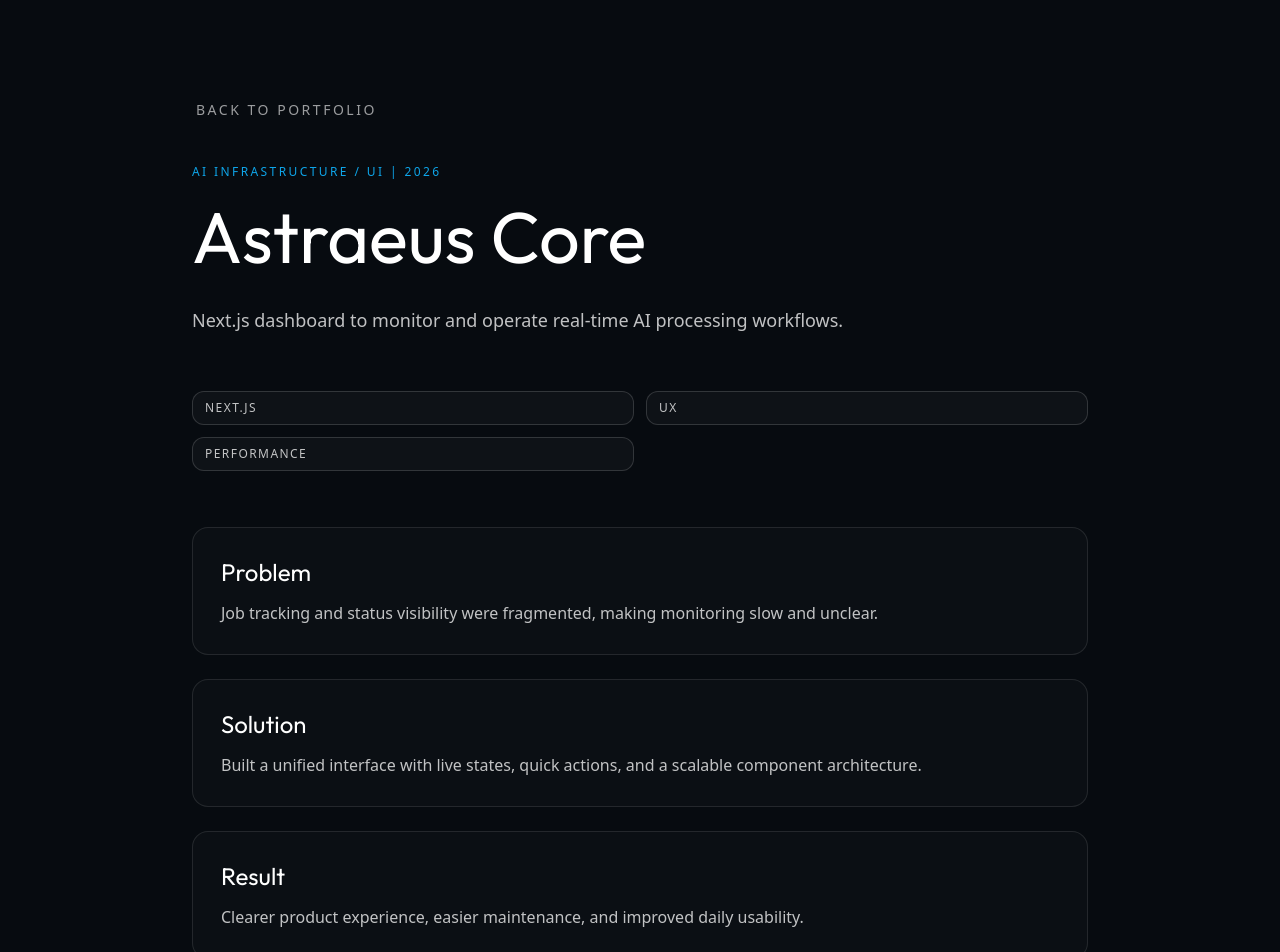
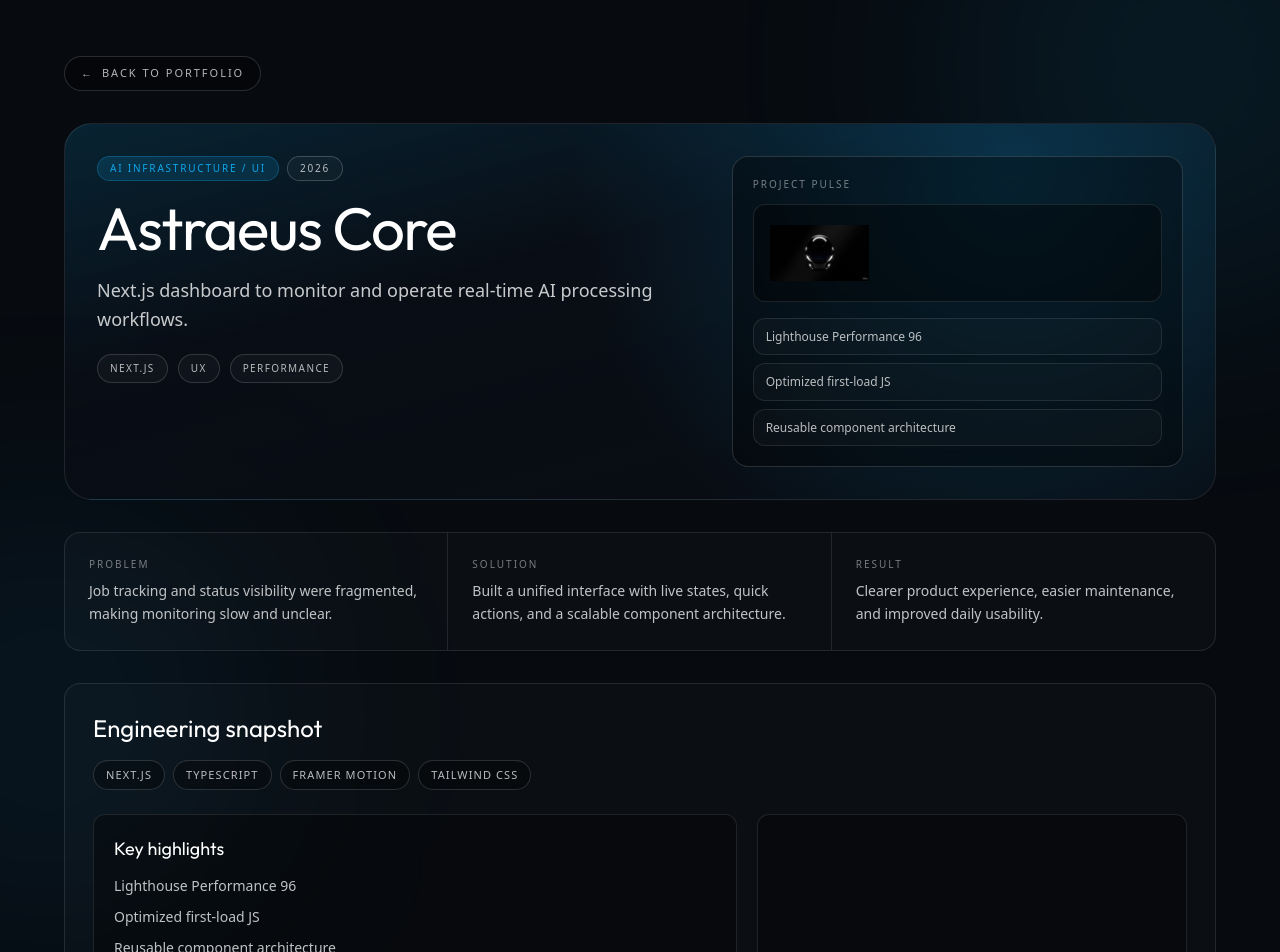
Before and after one commit to Alexis072002/portfolio_pro, a Next.js app: page /projects/astraeus-core in a window 1280 px wide. Shown: the top 952 px of the page. Built offline with nearby package versions, Linux system fonts and the light colour scheme.

Commit message:
feat: Implement Mermaid diagram rendering and overhaul project detail page presentation with architecture visualization and enhanced data display.

```diff
--- a/src/app/projects/[slug]/page.tsx
+++ b/src/app/projects/[slug]/page.tsx
@@ -4,6 +4,7 @@
 import { notFound } from 'next/navigation'
 import { PORTFOLIO_PROJECTS } from '@/data/projects'
 import { ProjectScreenshotsCarousel } from '@/components/Work/ProjectScreenshotsCarousel'
+import { MermaidDiagram } from '@/components/Work/MermaidDiagram'
 
 interface ProjectPageProps {
     params: Promise<{
@@ -67,37 +68,85 @@
         notFound()
     }
 
+    const keyMetrics = project.metrics.slice(0, 4)
+    const hasArchitecture = Boolean(project.architecture)
+    const projectNarrative = [
+        { label: 'Problem', value: project.problem },
+        { label: 'Solution', value: project.solution },
+        { label: 'Result', value: project.result }
+    ]
+
     return (
-        <main className="w-full min-h-screen bg-background px-4 sm:px-6 py-16 md:py-24">
-            <article className="max-w-4xl mx-auto">
+        <main className="relative w-full min-h-screen bg-background px-4 sm:px-6 py-10 md:py-14 overflow-hidden">
+            <div className="pointer-events-none absolute -top-40 right-[-8rem] h-[28rem] w-[28rem] rounded-full bg-accent/10 blur-[120px]" />
+            <div className="pointer-events-none absolute top-[32rem] left-[-10rem] h-[26rem] w-[26rem] rounded-full bg-accent/8 blur-[120px]" />
+
+            <article className="relative max-w-6xl mx-auto space-y-6 md:space-y-8">
                 <Link
                     href={backHref}
-                    className="inline-flex items-center text-sm uppercase tracking-[0.18em] text-white/60 hover:text-accent transition-colors focus-visible:outline-none focus-visible:ring-2 focus-visible:ring-accent rounded-md px-1 py-1"
+                    className="inline-flex items-center gap-2 rounded-full border border-white/15 bg-black/40 px-4 py-2 text-[11px] font-medium uppercase tracking-[0.18em] text-white/70 transition-colors hover:border-accent/50 hover:text-accent focus-visible:outline-none focus-visible:ring-2 focus-visible:ring-accent"
                 >
+                    <span aria-hidden>←</span>
                     Back to portfolio
                 </Link>
 
-                <header className="mt-8 md:mt-10">
-                    <p className="text-accent text-xs tracking-[0.2em] uppercase mb-3">
-                        {project.category} | {project.year}
-                    </p>
-                    <h1 className="text-4xl sm:text-5xl md:text-7xl font-serif text-white leading-tight">
+                <section className="relative overflow-hidden rounded-[1.75rem] border border-white/10 bg-[linear-gradient(165deg,rgba(14,165,233,0.16)_0%,rgba(10,15,24,0.65)_38%,rgba(8,12,18,0.95)_100%)] p-5 sm:p-6 md:p-8">
+                    <div className="pointer-events-none absolute inset-0 bg-[radial-gradient(circle_at_82%_15%,rgba(14,165,233,0.24),transparent_44%)]" />
+                    <div className="relative grid gap-6 lg:grid-cols-[1.15fr_0.85fr]">
+                        <header>
+                            <div className="mb-4 flex flex-wrap items-center gap-2">
+                                <span className="inline-flex items-center rounded-full border border-accent/30 bg-accent/15 px-3 py-1 text-[10px] uppercase tracking-[0.18em] text-accent">
+                                    {project.category}
+                                </span>
+                                <span className="inline-flex items-center rounded-full border border-white/20 bg-white/[0.03] px-3 py-1 text-[10px] uppercase tracking-[0.18em] text-white/70">
+                                    {project.year}
+                                </span>
+                            </div>
+
+                            <h1 className="text-3xl sm:text-4xl md:text-6xl font-serif text-white leading-[1.05] tracking-tight">
                                 {project.title}
                             </h1>
-                    <p className="mt-6 text-white/75 text-base sm:text-lg leading-relaxed max-w-3xl">
+                            <p className="mt-4 text-white/78 text-sm sm:text-base md:text-lg leading-relaxed max-w-3xl">
                                 {project.summary}
                             </p>
-                </header>
 
-                <section className="mt-10 md:mt-14 grid grid-cols-1 sm:grid-cols-2 gap-3">
+                            <div className="mt-5 flex flex-wrap gap-2.5">
                                 {project.tags.map((tag) => (
                                     <span
                                         key={tag}
-                            className="inline-flex items-center rounded-xl border border-white/15 bg-white/[0.03] px-3 py-2 text-xs tracking-[0.12em] uppercase text-white/75"
+                                        className="inline-flex items-center rounded-full border border-white/15 bg-white/[0.03] px-3 py-1.5 text-[10px] tracking-[0.14em] uppercase text-white/70"
                                     >
                                         {tag}
                                     </span>
                                 ))}
+                            </div>
+                        </header>
+
+                        <aside className="rounded-2xl border border-white/15 bg-black/35 p-4 md:p-5 backdrop-blur-md">
+                            <p className="text-white/45 text-[10px] uppercase tracking-[0.2em]">Project pulse</p>
+                            <div className="mt-3 rounded-xl border border-white/10 bg-black/40 px-4 py-5">
+                                <div className="relative h-14 w-full">
+                                    <Image
+                                        src={project.imageUrl}
+                                        alt={`${project.title} identity`}
+                                        fill
+                                        className="object-contain object-left"
+                                        sizes="(max-width: 1024px) 220px, 280px"
+                                    />
+                                </div>
+                            </div>
+                            <ul className="mt-4 space-y-2">
+                                {keyMetrics.map((metric) => (
+                                    <li
+                                        key={metric}
+                                        className="rounded-xl border border-white/10 bg-white/[0.02] px-3 py-2 text-xs leading-relaxed text-white/72"
+                                    >
+                                        {metric}
+                                    </li>
+                                ))}
+                            </ul>
+                        </aside>
+                    </div>
                 </section>
 
                 <ProjectScreenshotsCarousel
@@ -105,42 +154,28 @@
                     imageUrls={project.screenshotUrls ?? []}
                 />
 
-                {project.architecture && (
-                    <section className="mt-10 md:mt-14 grid grid-cols-1 lg:grid-cols-[1.2fr_0.8fr] gap-6">
-                        <div className="rounded-2xl border border-white/10 bg-white/[0.02] p-5 md:p-7">
-                            <h2 className="text-white text-xl md:text-2xl font-serif mb-3">Architecture</h2>
-                            <p className="text-white/75 leading-relaxed mb-6">
+                {hasArchitecture && project.architecture && (
+                    <section className="rounded-2xl border border-white/10 bg-white/[0.02] p-5 md:p-7">
+                        <div className="mb-5 flex flex-wrap items-center justify-between gap-3">
+                            <h2 className="text-white text-xl md:text-2xl font-serif">Architecture</h2>
+                            <span className="rounded-full border border-accent/35 bg-accent/12 px-3 py-1 text-[10px] uppercase tracking-[0.2em] text-accent">
+                                Core
+                            </span>
+                        </div>
+                        <p className="text-white/75 leading-relaxed text-sm sm:text-base max-w-4xl">
                             {project.architecture.summary}
                         </p>
 
-                            <div className="space-y-5">
-                                <div>
-                                    <h3 className="text-white text-sm uppercase tracking-[0.18em] mb-2">Monorepo structure</h3>
-                                    <ul className="space-y-2">
-                                        {project.architecture.monorepo.map((item) => (
-                                            <li key={item} className="text-white/75 leading-relaxed">
-                                                {item}
-                                            </li>
-                                        ))}
-                                    </ul>
-                                </div>
-                                <div>
-                                    <h3 className="text-white text-sm uppercase tracking-[0.18em] mb-2">Runtime flow</h3>
-                                    <ul className="space-y-2">
-                                        {project.architecture.runtime.map((item) => (
-                                            <li key={item} className="text-white/75 leading-relaxed">
-                                                {item}
-                                            </li>
-                                        ))}
-                                    </ul>
-                                </div>
-                            </div>
-                        </div>
-
-                        <div className="rounded-2xl border border-white/10 bg-white/[0.02] p-5 md:p-7">
-                            <h3 className="text-white text-sm uppercase tracking-[0.18em] mb-4">Architecture diagram</h3>
-                            <div className="relative aspect-[16/11] rounded-xl border border-dashed border-white/20 bg-background/60 overflow-hidden">
-                                {project.architecture.diagramImageUrl ? (
+                        <div className="mt-5 grid grid-cols-1 xl:grid-cols-[1.15fr_0.85fr] gap-5">
+                            <div className="rounded-xl border border-white/10 bg-black/35 p-4 md:p-5">
+                                <h3 className="text-white text-[11px] uppercase tracking-[0.18em] mb-3">Architecture diagram</h3>
+                                <div className="relative aspect-[16/9] rounded-lg border border-dashed border-white/20 bg-background/65 overflow-hidden">
+                                    {project.architecture.mermaidDefinition ? (
+                                        <MermaidDiagram
+                                            definition={project.architecture.mermaidDefinition}
+                                            className="absolute inset-0 flex items-center justify-center p-2"
+                                        />
+                                    ) : project.architecture.diagramImageUrl ? (
                                         <Image
                                             src={project.architecture.diagramImageUrl}
                                             alt={project.architecture.diagramAlt ?? `${project.title} architecture diagram`}
@@ -156,80 +191,116 @@
                                     )}
                                 </div>
                             </div>
+
+                            <div className="rounded-xl border border-white/10 bg-black/35 p-4 md:p-5">
+                                <div className="space-y-5">
+                                    <div>
+                                        <h3 className="text-white text-[11px] uppercase tracking-[0.18em] mb-3">Monorepo</h3>
+                                        <ul className="space-y-2">
+                                            {project.architecture.monorepo.map((item) => (
+                                                <li key={item} className="text-white/72 text-sm leading-relaxed">{item}</li>
+                                            ))}
+                                        </ul>
+                                    </div>
+                                    <div className="h-px bg-white/10" />
+                                    <div>
+                                        <h3 className="text-white text-[11px] uppercase tracking-[0.18em] mb-3">Runtime flow</h3>
+                                        <ul className="space-y-2">
+                                            {project.architecture.runtime.map((item) => (
+                                                <li key={item} className="text-white/72 text-sm leading-relaxed">{item}</li>
+                                            ))}
+                                        </ul>
+                                    </div>
+                                </div>
+                            </div>
+                        </div>
                     </section>
                 )}
 
-                <section className="mt-10 md:mt-14 space-y-6">
-                    <div className="rounded-2xl border border-white/10 bg-white/[0.02] p-5 md:p-7">
-                        <h2 className="text-white text-xl md:text-2xl font-serif mb-3">Problem</h2>
-                        <p className="text-white/75 leading-relaxed">{project.problem}</p>
+                <section className="rounded-2xl border border-white/10 bg-white/[0.02] overflow-hidden">
+                    <div className="grid grid-cols-1 md:grid-cols-3">
+                        {projectNarrative.map((item, index) => (
+                            <div
+                                key={item.label}
+                                className={[
+                                    'p-5 md:p-6',
+                                    index < projectNarrative.length - 1 ? 'border-b md:border-b-0 md:border-r border-white/10' : ''
+                                ].join(' ')}
+                            >
+                                <p className="text-white/45 text-[10px] uppercase tracking-[0.2em] mb-2">{item.label}</p>
+                                <p className="text-white/75 leading-relaxed text-sm">{item.value}</p>
                             </div>
-                    <div className="rounded-2xl border border-white/10 bg-white/[0.02] p-5 md:p-7">
-                        <h2 className="text-white text-xl md:text-2xl font-serif mb-3">Solution</h2>
-                        <p className="text-white/75 leading-relaxed">{project.solution}</p>
-                    </div>
-                    <div className="rounded-2xl border border-white/10 bg-white/[0.02] p-5 md:p-7">
-                        <h2 className="text-white text-xl md:text-2xl font-serif mb-3">Result</h2>
-                        <p className="text-white/75 leading-relaxed">{project.result}</p>
+                        ))}
                     </div>
                 </section>
 
-                <section className="mt-10 md:mt-14 grid grid-cols-1 md:grid-cols-2 gap-6">
-                    <div className="rounded-2xl border border-white/10 bg-white/[0.02] p-5 md:p-7">
-                        <h3 className="text-white text-lg font-serif mb-4">Key highlights</h3>
-                        <ul className="space-y-2">
-                            {project.metrics.map((metric) => (
-                                <li key={metric} className="text-white/75">{metric}</li>
+                <section className="rounded-2xl border border-white/10 bg-white/[0.02] p-5 md:p-7">
+                    <h2 className="text-white text-xl md:text-2xl font-serif">Engineering snapshot</h2>
+                    <div className="mt-4 flex flex-wrap gap-2">
+                        {project.tech.map((item) => (
+                            <span
+                                key={item}
+                                className="inline-flex items-center rounded-full border border-white/15 bg-black/30 px-3 py-1.5 text-[11px] tracking-[0.1em] uppercase text-white/72"
+                            >
+                                {item}
+                            </span>
                         ))}
-                        </ul>
                     </div>
 
-                    <div className="rounded-2xl border border-white/10 bg-white/[0.02] p-5 md:p-7">
-                        <h3 className="text-white text-lg font-serif mb-4">Tech stack</h3>
-                        <ul className="space-y-2">
-                            {project.tech.map((item) => (
-                                <li key={item} className="text-white/75">{item}</li>
-                            ))}
-                        </ul>
-                    </div>
-                </section>
-
-                {(project.features || project.securityAndQuality || project.limitations) && (
-                    <section className="mt-10 md:mt-14 grid grid-cols-1 lg:grid-cols-3 gap-6">
+                    <div className="mt-6 grid grid-cols-1 xl:grid-cols-[1.2fr_0.8fr] gap-5">
+                        <div className="space-y-5">
                             {project.features && (
-                            <div className="rounded-2xl border border-white/10 bg-white/[0.02] p-5 md:p-7">
-                                <h3 className="text-white text-lg font-serif mb-4">V1 scope delivered</h3>
-                                <ul className="space-y-2">
+                                <div className="rounded-xl border border-white/10 bg-black/35 p-4 md:p-5">
+                                    <h3 className="text-white text-lg font-serif mb-3">V1 scope delivered</h3>
+                                    <ul className="grid grid-cols-1 sm:grid-cols-2 gap-x-4 gap-y-2">
                                         {project.features.map((item) => (
-                                        <li key={item} className="text-white/75 leading-relaxed">{item}</li>
+                                            <li key={item} className="text-white/75 text-sm leading-relaxed">{item}</li>
                                         ))}
                                     </ul>
                                 </div>
                             )}
 
+                            <div className="rounded-xl border border-white/10 bg-black/35 p-4 md:p-5">
+                                <h3 className="text-white text-lg font-serif mb-3">Key highlights</h3>
+                                <ul className="space-y-2">
+                                    {project.metrics.map((metric) => (
+                                        <li key={metric} className="text-white/75 text-sm leading-relaxed">{metric}</li>
+                                    ))}
+                                </ul>
+                            </div>
+                        </div>
+
+                        <div className="rounded-xl border border-white/10 bg-black/35 p-4 md:p-5">
+                            <div className="space-y-5">
                                 {project.securityAndQuality && (
-                            <div className="rounded-2xl border border-white/10 bg-white/[0.02] p-5 md:p-7">
-                                <h3 className="text-white text-lg font-serif mb-4">Security & quality</h3>
+                                    <div>
+                                        <h3 className="text-white text-lg font-serif mb-3">Security & quality</h3>
                                         <ul className="space-y-2">
                                             {project.securityAndQuality.map((item) => (
-                                        <li key={item} className="text-white/75 leading-relaxed">{item}</li>
+                                                <li key={item} className="text-white/75 text-sm leading-relaxed">{item}</li>
                                             ))}
                                         </ul>
                                     </div>
                                 )}
 
+                                {project.securityAndQuality && project.limitations && (
+                                    <div className="h-px bg-white/10" />
+                                )}
+
                                 {project.limitations && (
-                            <div className="rounded-2xl border border-white/10 bg-white/[0.02] p-5 md:p-7">
-                                <h3 className="text-white text-lg font-serif mb-4">Current limits</h3>
+                                    <div>
+                                        <h3 className="text-white text-lg font-serif mb-3">Current limits</h3>
                                         <ul className="space-y-2">
                                             {project.limitations.map((item) => (
-                                        <li key={item} className="text-white/75 leading-relaxed">{item}</li>
+                                                <li key={item} className="text-white/75 text-sm leading-relaxed">{item}</li>
                                             ))}
                                         </ul>
                                     </div>
                                 )}
+                            </div>
+                        </div>
+                    </div>
                 </section>
-                )}
             </article>
         </main>
     )
--- /dev/null
+++ b/src/components/Work/MermaidDiagram.tsx
@@ -0,0 +1,134 @@
+"use client"
+
+import React, { useEffect, useId, useState } from 'react'
+
+type MermaidRenderResult = {
+  svg: string
+}
+
+type MermaidApi = {
+  initialize: (config: Record<string, unknown>) => void
+  render: (id: string, definition: string) => Promise<MermaidRenderResult>
+}
+
+declare global {
+  interface Window {
+    mermaid?: MermaidApi
+    __mermaidCdnPromise?: Promise<MermaidApi>
+  }
+}
+
+const MERMAID_SCRIPT_ID = 'mermaid-cdn-script'
+const MERMAID_SCRIPT_SRC = 'https://cdn.jsdelivr.net/npm/mermaid@10/dist/mermaid.min.js'
+
+const loadMermaidFromCdn = (): Promise<MermaidApi> => {
+  if (typeof window === 'undefined') {
+    return Promise.reject(new Error('Mermaid can only run in the browser.'))
+  }
+
+  if (window.mermaid) {
+    return Promise.resolve(window.mermaid)
+  }
+
+  if (window.__mermaidCdnPromise) {
+    return window.__mermaidCdnPromise
+  }
+
+  window.__mermaidCdnPromise = new Promise<MermaidApi>((resolve, reject) => {
+    const existingScript = document.getElementById(MERMAID_SCRIPT_ID) as HTMLScriptElement | null
+
+    const onLoaded = () => {
+      if (window.mermaid) {
+        resolve(window.mermaid)
+        return
+      }
+      reject(new Error('Mermaid script loaded but API is unavailable.'))
+    }
+
+    if (existingScript) {
+      if (window.mermaid) {
+        resolve(window.mermaid)
+        return
+      }
+      existingScript.addEventListener('load', onLoaded, { once: true })
+      existingScript.addEventListener('error', () => reject(new Error('Failed to load Mermaid script.')), { once: true })
+      return
+    }
+
+    const script = document.createElement('script')
+    script.id = MERMAID_SCRIPT_ID
+    script.src = MERMAID_SCRIPT_SRC
+    script.async = true
+    script.addEventListener('load', onLoaded, { once: true })
+    script.addEventListener('error', () => reject(new Error('Failed to load Mermaid script.')), { once: true })
+    document.head.appendChild(script)
+  })
+
+  return window.__mermaidCdnPromise
+}
+
+type MermaidDiagramProps = {
+  definition: string
+  className?: string
+}
+
+export const MermaidDiagram: React.FC<MermaidDiagramProps> = ({ definition, className }) => {
+  const reactId = useId()
+  const diagramId = `mermaid-${reactId.replace(/[^a-zA-Z0-9_-]/g, '')}`
+  const [svgMarkup, setSvgMarkup] = useState('')
+  const [error, setError] = useState('')
+
+  useEffect(() => {
+    let isActive = true
+
+    loadMermaidFromCdn()
+      .then((mermaidApi) => {
+        mermaidApi.initialize({
+          startOnLoad: false,
+          securityLevel: 'strict',
+          theme: 'dark'
+        })
+        return mermaidApi.render(diagramId, definition)
+      })
+      .then(({ svg }) => {
+        if (!isActive) {
+          return
+        }
+        setSvgMarkup(svg)
+        setError('')
+      })
+      .catch(() => {
+        if (!isActive) {
+          return
+        }
+        setError('Unable to render Mermaid diagram right now.')
+      })
+
+    return () => {
+      isActive = false
+    }
+  }, [definition, diagramId])
+
+  if (error) {
+    return (
+      <div className={className}>
+        <p className="text-white/55 text-sm leading-relaxed">{error}</p>
+      </div>
+    )
+  }
+
+  if (!svgMarkup) {
+    return (
+      <div className={className}>
+        <p className="text-white/55 text-sm leading-relaxed">Rendering architecture diagram...</p>
+      </div>
+    )
+  }
+
+  return (
+    <div
+      className={className}
+      dangerouslySetInnerHTML={{ __html: svgMarkup }}
+    />
+  )
+}
```
Also changed, not shown: src/data/projects.ts (+9 -0 lines). Lines whose indentation alone changed are shown as unchanged.
